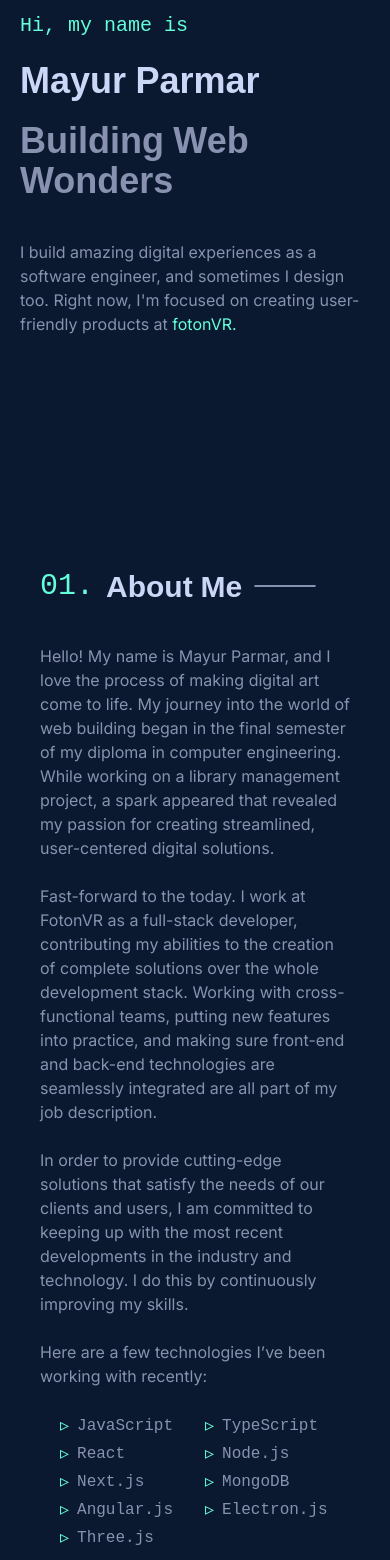
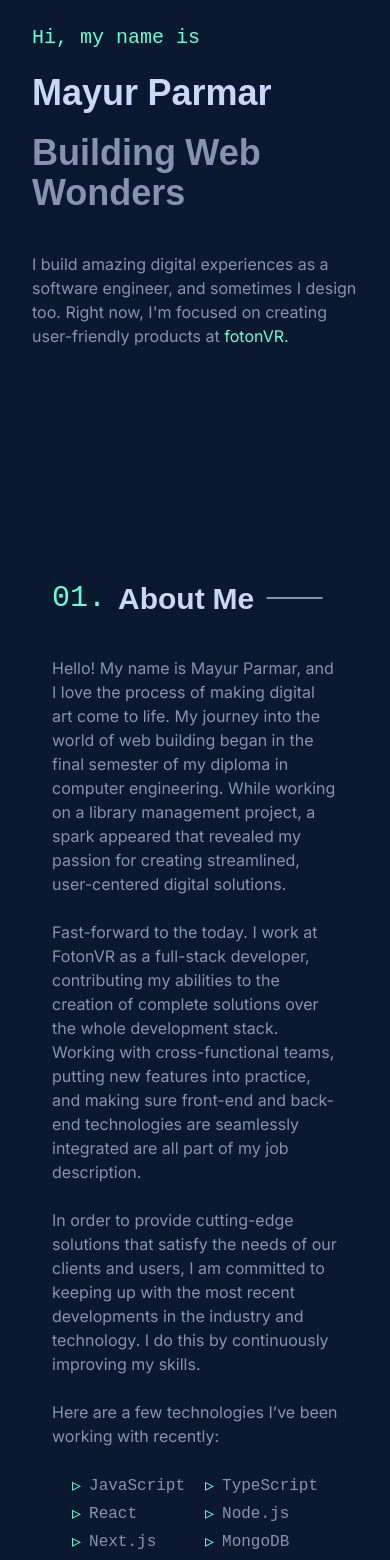
Before and after one commit to alwaysmayur/mayurparmar, a Next.js app: page / in a window 390 px wide. Shown: the part 200-1760 px from the top of the page. Built offline with nearby package versions, Linux system fonts and the light colour scheme.

Commit message:
add scroll animation

```diff
--- a/app/components/about_me.tsx
+++ b/app/components/about_me.tsx
@@ -1,5 +1,10 @@
+import {useEffect} from "react";
+import AOS from 'aos';
 import Image from "next/image";
 export default function AboutMe() {
+  useEffect(() => {
+    AOS.refresh();
+  }, []);
   return (
     <div className="container" id="about">
       <div className=" flex justify-start w-full ">
@@ -24,7 +29,7 @@ export default function AboutMe() {
         </div> */}
 
         <div className="py-14 px-5 flex justify-start h-full flex-col w-full">
-          <div className="heading justify-start content-center items-center flex text-3xl ">
+          <div  data-aos="fade-up"  className="heading justify-start content-center items-center flex text-3xl ">
             <span className="font-mono font-thin text-textBlue">01.</span>
             <h2 className="mx-3 font-semibold font-noto text-headGray ">
               About Me
@@ -33,7 +38,7 @@ export default function AboutMe() {
           </div>
           <div className="body mt-10 block lg:flex justify-between">
             <div className="w-full lg:w-[65%] text-textGray  text-md">
-              <p>
+              <p data-aos="fade-up"  >
                 Hello! My name is Mayur Parmar, and I love the process of
                 making digital art come to life. My journey into the world of
                 web building began in the final semester of my diploma in
@@ -42,7 +47,7 @@ export default function AboutMe() {
                 streamlined, user-centered digital solutions.
               </p>
               <br />
-              <p>
+              <p data-aos="fade-up"  >
                 Fast-forward to the today. I work at FotonVR as a full-stack
                 developer, contributing my abilities to the creation of complete
                 solutions over the whole development stack. Working with
@@ -51,52 +56,52 @@ export default function AboutMe() {
                 integrated are all part of my job description.
               </p>
               <br />
-              <p>
+              <p data-aos="fade-up"  >
                 In order to provide cutting-edge solutions that satisfy the
                 needs of our clients and users, I am committed to keeping up
                 with the most recent developments in the industry and
                 technology. I do this by continuously improving my skills.
               </p>
               <br />
-              <p>
+              <p data-aos="fade-up"  >
                 Here are a few technologies I’ve been working with recently:
               </p>
               <br />
               <div className="grid grid-cols-2 md:grid-cols-2 lg:grid-cols-3 font-code pl-5">
-                <div className="flex items-center space-x-2">
+                <div data-aos="fade-up"  className="flex items-center space-x-2">
                   <span className="text-textBlue text-lg line-height-8">▹</span>
                   <span>JavaScript</span>
                 </div>
-                <div className="flex items-center space-x-2">
+                <div data-aos="fade-up"  className="flex items-center space-x-2">
                   <span className="text-textBlue text-lg line-height-8">▹</span>
                   <span>TypeScript</span>
                 </div>
 
-                <div className="flex items-center space-x-2">
+                <div data-aos="fade-up"  className="flex items-center space-x-2">
                   <span className="text-textBlue text-lg line-height-8">▹</span>
                   <span>React</span>
                 </div>
-                <div className="flex items-center space-x-2">
+                <div data-aos="fade-up"  className="flex items-center space-x-2">
                   <span className="text-textBlue text-lg line-height-8">▹</span>
                   <span>Node.js</span>
                 </div>
-                <div className="flex items-center space-x-2">
+                <div data-aos="fade-up"  className="flex items-center space-x-2">
                   <span className="text-textBlue text-lg line-height-8">▹</span>
                   <span>Next.js</span>
                 </div>
-                <div className="flex items-center space-x-2">
+                <div data-aos="fade-up"  className="flex items-center space-x-2">
                   <span className="text-textBlue text-lg line-height-8">▹</span>
                   <span>MongoDB</span>
                 </div>
-                <div className="flex items-center space-x-2">
+                <div data-aos="fade-up"  className="flex items-center space-x-2">
                   <span className="text-textBlue text-lg line-height-8">▹</span>
                   <span>Angular.js</span>
                 </div>
-                <div className="flex items-center space-x-2">
+                <div data-aos="fade-up"  className="flex items-center space-x-2">
                   <span className="text-textBlue text-lg line-height-8">▹</span>
                   <span>Electron.js</span>
                 </div>
-                <div className="flex items-center space-x-2">
+                <div data-aos="fade-up"  className="flex items-center space-x-2">
                   <span className="text-textBlue text-lg line-height-8">▹</span>
                   <span>Three.js</span>
                 </div>
@@ -104,7 +109,7 @@ export default function AboutMe() {
             </div>
 
             <div className="w-full lg:w-[35%] mx-auto lg:mx-5 py-14 lg:py-0 flex flex-col content-center items-center">
-              <div className="relative group">
+              <div data-aos="flip-right" className="relative group">
                 <Image
                   src="/media/images/profile-pic-(7).png"
                   className="rounded-md relative z-10 transition-transform duration-300 transform-gpu group-hover:-translate-x-1 group-hover:-translate-y-1 filter grayscale group-hover:filter-none"
--- a/app/components/footer.tsx
+++ b/app/components/footer.tsx
@@ -1,4 +1,9 @@
+import { useEffect } from "react";
+import AOS from "aos";
 export default function Footer() {
+  useEffect(() => {
+    AOS.refresh();
+  }, []);
   return (
     <div className="flex bg-bgDark py-5 flex-col  text-textGray justify-center content-center items-center">
       <a
--- a/app/components/header.tsx
+++ b/app/components/header.tsx
@@ -41,7 +41,7 @@ export default function Header() {
               />
             </a>
           </div>
-          <div className="flex bg-bgDark lg:hidden">
+          <div className="flex bg-bgDark md:hidden">
             <button onClick={openSidebar}>
               <svg
                 xmlns="http://www.w3.org/2000/svg"
@@ -59,7 +59,7 @@ export default function Header() {
               </svg>
             </button>
           </div>
-          <div className="hidden lg:flex  text-md text-textGray">
+          <div className="hidden md:flex  text-md text-textGray">
             {/* <div className="flex items-center space-x-2 mr-5">
               <span className="text-textBlue  line-height-8 font-mono ">03.</span>
               <span  className=" font-smeibold">Work</span>
--- a/app/components/hero_section.tsx
+++ b/app/components/hero_section.tsx
@@ -1,4 +1,13 @@
+"use client";
+import { useEffect } from "react";
+// Import the AOS styles
+import AOS from 'aos';
+
 export default function HeroSection() {
+  useEffect(() => {
+
+    AOS.refresh();
+  }, []);
   return (
     <div className="container">
       <div className="flex justify-start w-full ">
@@ -20,16 +29,16 @@ export default function HeroSection() {
         </div> */}
 
         <div className="mt-28 md:mt-14 pb-20  md:pb-0 mb-24 flex justify-start h-full flex-col w-full">
-          <span className=" font-roboto font-normal line-height-8 text-textBlue text-xl">
+          <span data-aos="fade-up"  className=" font-roboto font-normal line-height-8 text-textBlue text-xl">
             Hi, my name is
           </span>
-          <h1 className="font-semibold mt-5  text-headGray font-noto text-4xl md:text-7xl">
+          <h1 data-aos="fade-up"  className=" font-semibold mt-5  text-headGray font-noto text-4xl md:text-7xl">
             Mayur Parmar
           </h1>
-          <h1 className="font-semibold mt-5 mb-10 font-noto text-4xl md:text-7xl text-textGray">
+          <h1 data-aos="fade-up"  className=" font-semibold mt-5 mb-10 font-noto text-4xl md:text-7xl text-textGray">
             Building Web Wonders
           </h1>
-          <span className="text-textGray  max-w-xl text-md">
+          <span data-aos="fade-up"  className=" text-textGray  max-w-xl text-md">
             {`I build amazing digital experiences as a software engineer, and sometimes I design too. Right now, I'm focused on creating user-friendly products at `}
             <a className="text-textBlue" href="http://">
               {" "}
--- a/app/layout.tsx
+++ b/app/layout.tsx
@@ -1,6 +1,7 @@
 import type { Metadata } from "next";
 import { Inter } from "next/font/google";
 import "./globals.css";
+import 'aos/dist/aos.css';
 
 const inter = Inter({ subsets: ["latin"] });
 
--- a/app/page.tsx
+++ b/app/page.tsx
@@ -1,3 +1,5 @@
+"use client"
+import {useEffect} from "react"
 import HeroSection from "./components/hero_section";
 import AboutMe from "./components/about_me";
 import Experience from "./components/experience";
@@ -7,7 +9,15 @@ import { LuLinkedin } from "react-icons/lu";
 import { SlSocialInstagram } from "react-icons/sl";
 import { LuGithub } from "react-icons/lu";
 import Footer from "./components/footer";
+import AOS from 'aos';
 export default function Home() {
+  useEffect(() => {
+    // Initialize AOS when the component mounts
+    AOS.init({
+      duration: 800, // Set the default duration of AOS animations
+    });
+
+  }, []);
   return (
     <>
       <Header />
@@ -38,7 +48,7 @@ export default function Home() {
           <div className="mt-5 bg-gradient-to-t from-textGray via-textGray to-textGray rounded-lg  w-[3px] h-36 mx-auto"></div>
         </div>
       </div>
-      <div className="flex min-h-screen bg-bgDark text-white flex-col items-center justify-between p-5 md:px-32 md:py-14">
+      <div className="flex min-h-screen bg-bgDark text-white flex-col items-center justify-between p-8 md:px-32 md:py-14">
         <HeroSection />
         <AboutMe />
         <Experience />
--- a/package.json
+++ b/package.json
@@ -10,7 +10,7 @@
   },
   "dependencies": {
     "@heroicons/react": "^2.0.18",
-    "framer-motion": "^10.16.4",
+    "aos": "^2.3.4",
     "next": "14.0.2",
     "react": "^18",
     "react-dom": "^18",
@@ -18,6 +18,7 @@
     "react-scroll": "^1.9.0"
   },
   "devDependencies": {
+    "@types/aos": "^3.0.7",
     "@types/node": "^20",
     "@types/react": "^18",
     "@types/react-dom": "^18",
```
Also changed, not shown: app/components/contact.tsx (+18 -7 lines), app/components/experience.tsx (+46 -19 lines), 1 other file (tests, documents, lock files or other folders).
